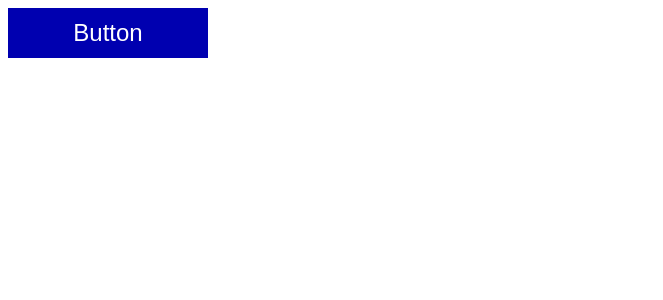
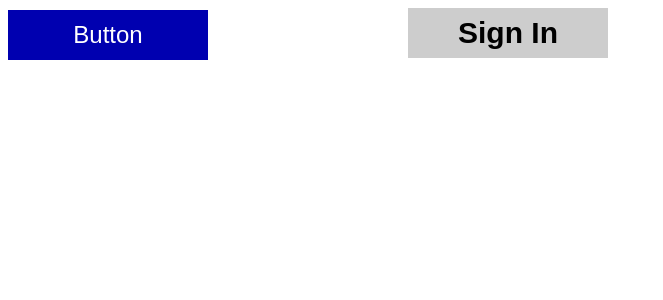
Before and after one commit to vasileuski/ts-react-course, a React (Create React App) app in the folder hw-5/: page / in a window 1280 px wide. Shown: the top 300 px of the page, without its empty margins (0-663 px from the left). Built offline with nearby package versions, Linux system fonts and the light colour scheme.

Commit message:
add: complete hw-5

```diff
--- a/hw-5/src/App.tsx
+++ b/hw-5/src/App.tsx
@@ -1,5 +1,6 @@
 import React, {useState} from 'react';
 import {Button} from './components/Button'
+import {Signin} from './components/Signin'
 
 export const App = () => {
   const [value, setValue] = useState(false);
@@ -8,6 +9,7 @@ export const App = () => {
   return (
     <div>
       <Button content="Button" onClick={handleClickValue} isDisabled={value}/>
+      <Signin text="Sign In"/>
     </div>
   )
 }
--- a/hw-5/src/components/Button/index.tsx
+++ b/hw-5/src/components/Button/index.tsx
@@ -1,6 +1,6 @@
 import { isDisabled } from '@testing-library/user-event/dist/utils';
 import React from 'react';
-import './style.css'
+import style from './style.module.css'
 
 interface IProps {
   content: string,
@@ -10,6 +10,6 @@ interface IProps {
 
 export const Button = (props: IProps) => {
   return (
-    <button onClick={props.onClick} disabled={props.isDisabled}>{props.content}</button>
+    <button className={style.button} onClick={props.onClick} disabled={props.isDisabled}>{props.content}</button>
   )
 }
--- a/hw-5/src/components/Button/style.css
+++ b/hw-5/src/components/Button/style.module.css
@@ -1,16 +1,17 @@
-button {
+.button {
   background: rgb(0, 0, 176);
   width: 200px;
   height: 50px;
   border: none;
   font-size: 24px;
   color: white;
+  margin-right: 200px;
 }
 
-button:hover {
+.button:hover {
   opacity: 0.7;
 }
 
-button:disabled {
+.button:disabled {
   background: rgb(182, 182, 182);
 }
--- /dev/null
+++ b/hw-5/src/components/Signin/index.tsx
@@ -0,0 +1,12 @@
+import React from 'react'
+import style from './style.module.css'
+
+interface IProps {
+  text: string
+}
+
+export const Signin = (props: IProps) => {
+  return (
+    <button className={style.signin}>{props.text}</button>
+  )
+}
--- /dev/null
+++ b/hw-5/src/components/Signin/style.module.css
@@ -0,0 +1,8 @@
+.signin {
+  background: rgb(205, 205, 205);
+  width: 200px;
+  height: 50px;
+  border: none;
+  font-weight: bold;
+  font-size: 30px;
+}
```
Also changed, not shown: hw-5/src/components/Smth/index.tsx (deleted, +0 -7 lines).
